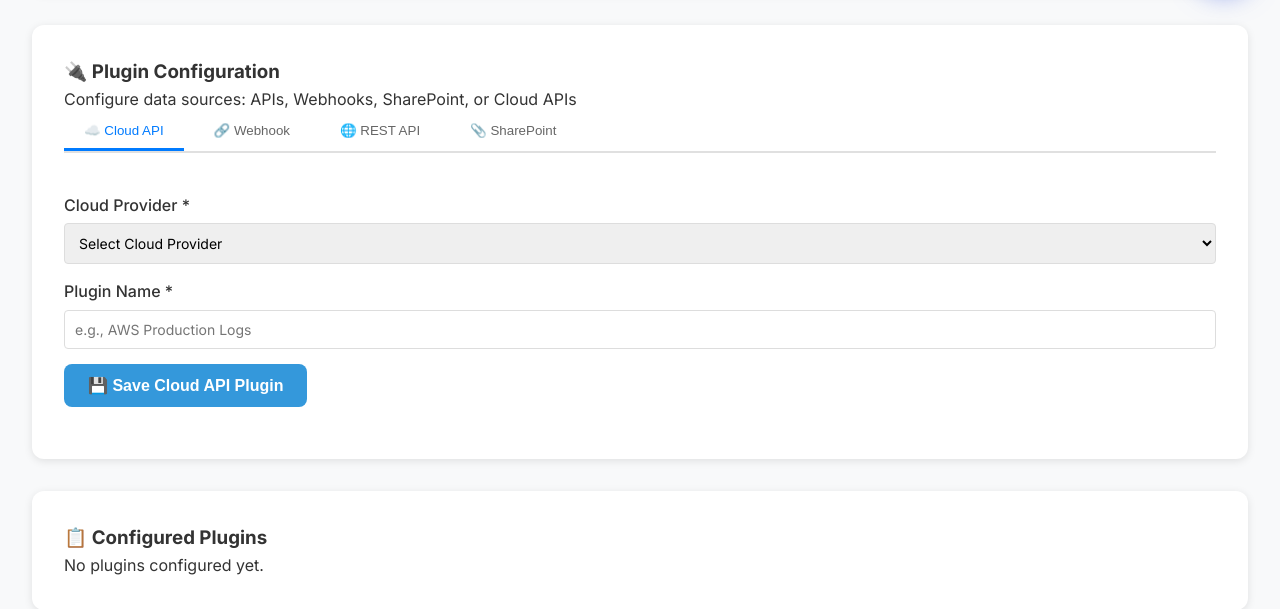
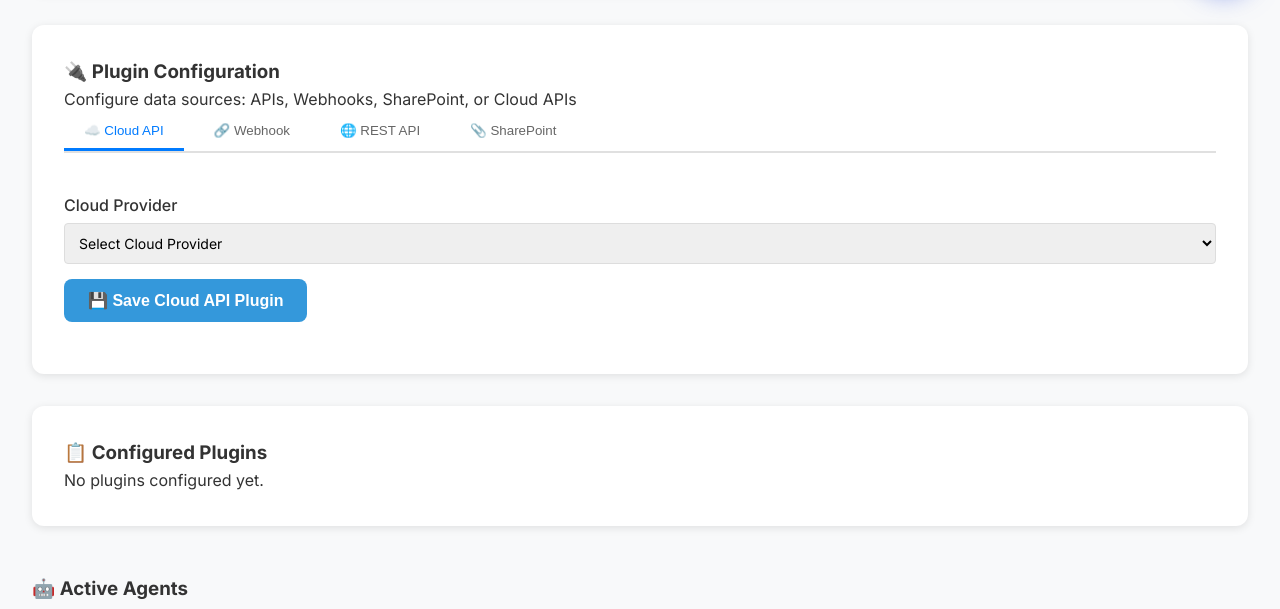
Before and after one commit to AnkitDubey28/loganalyticsPOCPilot, a Flask app: page /upload in a window 1280 px wide. Shown: the part 787-1396 px from the top of the page. Run offline with Flask 2, Linux system fonts and the light colour scheme; data that the repository does not hold is empty.

Commit message:
Remove Plugin Name field and make all fields optional
- Removed Plugin Name field from Cloud API form
- Removed Webhook Name field from Webhook form
- Removed all 'required' attributes from inputs
- Removed asterisks (*) from all field labels
- System will ignore empty fields and try to connect with provided values

```diff
--- a/templates/upload.html
+++ b/templates/upload.html
@@ -47,8 +47,8 @@
         <!-- Cloud API Form -->
         <form id="cloudApiForm" class="plugin-form active">
             <div class="form-group">
-                <label for="cloudProvider">Cloud Provider *</label>
-                <select id="cloudProvider" name="cloudProvider" required>
+                <label for="cloudProvider">Cloud Provider</label>
+                <select id="cloudProvider" name="cloudProvider">
                     <option value="">Select Cloud Provider</option>
                     <option value="aws">AWS</option>
                     <option value="azure">Azure</option>
@@ -59,31 +59,22 @@
 
             <div id="cloudSpecificFields"></div>
 
-            <div class="form-group">
-                <label for="cloudPluginName">Plugin Name *</label>
-                <input type="text" id="cloudPluginName" name="pluginName" placeholder="e.g., AWS Production Logs" required>
-            </div>
-
             <button type="submit" class="btn btn-primary">💾 Save Cloud API Plugin</button>
         </form>
 
         <!-- Webhook Form -->
         <form id="webhookForm" class="plugin-form">
             <div class="form-group">
-                <label for="webhookName">Webhook Name *</label>
-                <input type="text" id="webhookName" name="webhookName" placeholder="e.g., CloudWatch Webhook" required>
-            </div>
-            <div class="form-group">
-                <label for="webhookUrl">Webhook URL *</label>
-                <input type="url" id="webhookUrl" name="webhookUrl" placeholder="https://example.com/webhook" required>
+                <label for="webhookUrl">Webhook URL</label>
+                <input type="url" id="webhookUrl" name="webhookUrl" placeholder="https://example.com/webhook">
             </div>
             <div class="form-group">
                 <label for="webhookSecret">Secret/Token</label>
                 <input type="password" id="webhookSecret" name="webhookSecret" placeholder="Optional authentication token">
             </div>
             <div class="form-group">
-                <label for="webhookMethod">HTTP Method *</label>
-                <select id="webhookMethod" name="webhookMethod" required>
+                <label for="webhookMethod">HTTP Method</label>
+                <select id="webhookMethod" name="webhookMethod">
                     <option value="POST">POST</option>
                     <option value="GET">GET</option>
                 </select>
@@ -94,20 +85,20 @@
         <!-- REST API Form -->
         <form id="apiForm" class="plugin-form">
             <div class="form-group">
-                <label for="apiName">Data Source Name *</label>
-                <input type="text" id="apiName" name="apiName" placeholder="e.g., Production Logs Storage" required>
+                <label for="apiName">Data Source Name</label>
+                <input type="text" id="apiName" name="apiName" placeholder="e.g., Production Logs Storage">
             </div>
             <div class="form-group">
-                <label for="apiEndpoint">Data Source URL *</label>
-                <input type="url" id="apiEndpoint" name="apiEndpoint" placeholder="https://your-storage-url.com/logs/file.log" required>
+                <label for="apiEndpoint">Data Source URL</label>
+                <input type="url" id="apiEndpoint" name="apiEndpoint" placeholder="https://your-storage-url.com/logs/file.log">
             </div>
             <div class="form-group">
-                <label for="apiKey">Access Token/Key *</label>
+                <label for="apiKey">Access Token/Key</label>
                 <input type="password" id="apiKey" name="apiKey" placeholder="SAS token or Access key (optional)">
             </div>
             <div class="form-group">
-                <label for="apiMethod">HTTP Method *</label>
-                <select id="apiMethod" name="apiMethod" required>
+                <label for="apiMethod">HTTP Method</label>
+                <select id="apiMethod" name="apiMethod">
                     <option value="GET">GET</option>
                     <option value="POST">POST</option>
                 </select>
@@ -118,24 +109,24 @@
         <!-- SharePoint Form -->
         <form id="sharepointForm" class="plugin-form">
             <div class="form-group">
-                <label for="sharepointName">SharePoint Name *</label>
-                <input type="text" id="sharepointName" name="sharepointName" placeholder="e.g., Log Documents" required>
+                <label for="sharepointName">SharePoint Name</label>
+                <input type="text" id="sharepointName" name="sharepointName" placeholder="e.g., Log Documents">
             </div>
             <div class="form-group">
-                <label for="sharepointUrl">SharePoint Site URL *</label>
-                <input type="url" id="sharepointUrl" name="sharepointUrl" placeholder="https://company.sharepoint.com/sites/logs" required>
+                <label for="sharepointUrl">SharePoint Site URL</label>
+                <input type="url" id="sharepointUrl" name="sharepointUrl" placeholder="https://company.sharepoint.com/sites/logs">
             </div>
             <div class="form-group">
-                <label for="sharepointFolder">Folder Path *</label>
-                <input type="text" id="sharepointFolder" name="sharepointFolder" placeholder="/Shared Documents/Logs" required>
+                <label for="sharepointFolder">Folder Path</label>
+                <input type="text" id="sharepointFolder" name="sharepointFolder" placeholder="/Shared Documents/Logs">
             </div>
             <div class="form-group">
-                <label for="sharepointClientId">Client ID *</label>
-                <input type="text" id="sharepointClientId" name="sharepointClientId" placeholder="Azure AD Client ID" required>
+                <label for="sharepointClientId">Client ID</label>
+                <input type="text" id="sharepointClientId" name="sharepointClientId" placeholder="Azure AD Client ID">
             </div>
             <div class="form-group">
-                <label for="sharepointSecret">Client Secret *</label>
-                <input type="password" id="sharepointSecret" name="sharepointSecret" placeholder="Azure AD Client Secret" required>
+                <label for="sharepointSecret">Client Secret</label>
+                <input type="password" id="sharepointSecret" name="sharepointSecret" placeholder="Azure AD Client Secret">
             </div>
             <button type="submit" class="btn btn-primary">💾 Save SharePoint Plugin</button>
         </form>
@@ -184,12 +175,12 @@
 const cloudFields = {
     aws: `
         <div class="form-group">
-            <label for="awsAccessKey">AWS Access Key ID *</label>
-            <input type="text" id="awsAccessKey" name="awsAccessKey" placeholder="AKIAIOSFODNN7EXAMPLE" required>
+            <label for="awsAccessKey">AWS Access Key ID</label>
+            <input type="text" id="awsAccessKey" name="awsAccessKey" placeholder="AKIAIOSFODNN7EXAMPLE">
         </div>
         <div class="form-group">
-            <label for="awsSecretKey">AWS Secret Access Key *</label>
-            <input type="password" id="awsSecretKey" name="awsSecretKey" placeholder="wJalrXUtnFEMI/K7MDENG/bPxRfiCYEXAMPLEKEY" required>
+            <label for="awsSecretKey">AWS Secret Access Key</label>
+            <input type="password" id="awsSecretKey" name="awsSecretKey" placeholder="wJalrXUtnFEMI/K7MDENG/bPxRfiCYEXAMPLEKEY">
         </div>
         <div class="form-group">
             <label for="awsSessionToken">AWS Session Token (Optional)</label>
@@ -198,19 +189,19 @@ const cloudFields = {
         </div>
         <input type="hidden" id="awsService" name="awsService" value="cloudwatch">
         <div class="form-group">
-            <label for="awsLogGroup">CloudWatch Log Group Name *</label>
-            <input type="text" id="awsLogGroup" name="awsLogGroup" placeholder="/aws/lambda/my-function" required>
+            <label for="awsLogGroup">CloudWatch Log Group Name</label>
+            <input type="text" id="awsLogGroup" name="awsLogGroup" placeholder="/aws/lambda/my-function">
         </div>
     `,
     azure: `
         <div class="form-group">
-            <label for="azureEventHubConnectionString">Event Hub Connection String *</label>
-            <input type="password" id="azureEventHubConnectionString" name="azureEventHubConnectionString" placeholder="Endpoint=sb://your-namespace.servicebus.windows.net/;SharedAccessKeyName=...;SharedAccessKey=...;EntityPath=..." required>
+            <label for="azureEventHubConnectionString">Event Hub Connection String</label>
+            <input type="password" id="azureEventHubConnectionString" name="azureEventHubConnectionString" placeholder="Endpoint=sb://your-namespace.servicebus.windows.net/;SharedAccessKeyName=...;SharedAccessKey=...;EntityPath=...">
             <small class="help-text">Full connection string with SharedAccessKey from Azure Portal</small>
         </div>
         <div class="form-group">
-            <label for="azureEventHubName">Event Hub Name *</label>
-            <input type="text" id="azureEventHubName" name="azureEventHubName" placeholder="my-event-hub" required>
+            <label for="azureEventHubName">Event Hub Name</label>
+            <input type="text" id="azureEventHubName" name="azureEventHubName" placeholder="my-event-hub">
         </div>
         <div class="form-group">
             <label for="azureEventHubConsumerGroup">Consumer Group</label>
@@ -221,46 +212,46 @@ const cloudFields = {
     `,
     gcp: `
         <div class="form-group">
-            <label for="gcpProjectId">GCP Project ID *</label>
-            <input type="text" id="gcpProjectId" name="gcpProjectId" placeholder="my-project-123456" required>
+            <label for="gcpProjectId">GCP Project ID</label>
+            <input type="text" id="gcpProjectId" name="gcpProjectId" placeholder="my-project-123456">
         </div>
         <div class="form-group">
-            <label for="gcpServiceAccount">Service Account Email *</label>
-            <input type="email" id="gcpServiceAccount" name="gcpServiceAccount" placeholder="service@project.iam.gserviceaccount.com" required>
+            <label for="gcpServiceAccount">Service Account Email</label>
+            <input type="email" id="gcpServiceAccount" name="gcpServiceAccount" placeholder="service@project.iam.gserviceaccount.com">
         </div>
         <div class="form-group">
-            <label for="gcpPrivateKey">Private Key (JSON) *</label>
-            <textarea id="gcpPrivateKey" name="gcpPrivateKey" rows="4" placeholder="Paste your service account JSON key" required></textarea>
+            <label for="gcpPrivateKey">Private Key (JSON)</label>
+            <textarea id="gcpPrivateKey" name="gcpPrivateKey" rows="4" placeholder="Paste your service account JSON key"></textarea>
         </div>
         <div class="form-group">
-            <label for="gcpService">GCP Service *</label>
-            <select id="gcpService" name="gcpService" required>
+            <label for="gcpService">GCP Service</label>
+            <select id="gcpService" name="gcpService">
                 <option value="logging">Cloud Logging</option>
                 <option value="storage">Cloud Storage</option>
                 <option value="pubsub">Pub/Sub</option>
             </select>
         </div>
         <div class="form-group">
-            <label for="gcpLogName">Log Name/Bucket *</label>
-            <input type="text" id="gcpLogName" name="gcpLogName" placeholder="projects/my-project/logs/my-log" required>
+            <label for="gcpLogName">Log Name/Bucket</label>
+            <input type="text" id="gcpLogName" name="gcpLogName" placeholder="projects/my-project/logs/my-log">
         </div>
     `,
     other: `
         <div class="form-group">
-            <label for="otherApiEndpoint">API Endpoint *</label>
-            <input type="url" id="otherApiEndpoint" name="otherApiEndpoint" placeholder="https://api.cloudprovider.com/logs" required>
+            <label for="otherApiEndpoint">API Endpoint</label>
+            <input type="url" id="otherApiEndpoint" name="otherApiEndpoint" placeholder="https://api.cloudprovider.com/logs">
         </div>
         <div class="form-group">
-            <label for="otherAuthType">Authentication Type *</label>
-            <select id="otherAuthType" name="otherAuthType" required>
+            <label for="otherAuthType">Authentication Type</label>
+            <select id="otherAuthType" name="otherAuthType">
                 <option value="bearer">Bearer Token</option>
                 <option value="basic">Basic Auth</option>
                 <option value="apikey">API Key</option>
             </select>
         </div>
         <div class="form-group">
-            <label for="otherCredentials">Credentials *</label>
-            <input type="password" id="otherCredentials" name="otherCredentials" placeholder="Your token/key" required>
+            <label for="otherCredentials">Credentials</label>
+            <input type="password" id="otherCredentials" name="otherCredentials" placeholder="Your token/key">
         </div>
     `
 };
```
